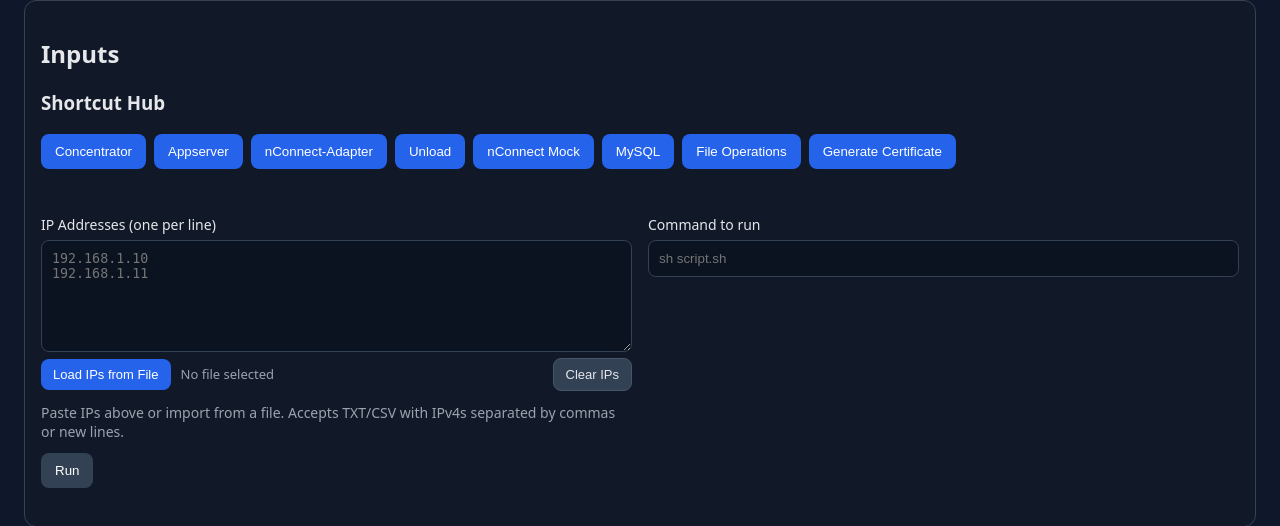
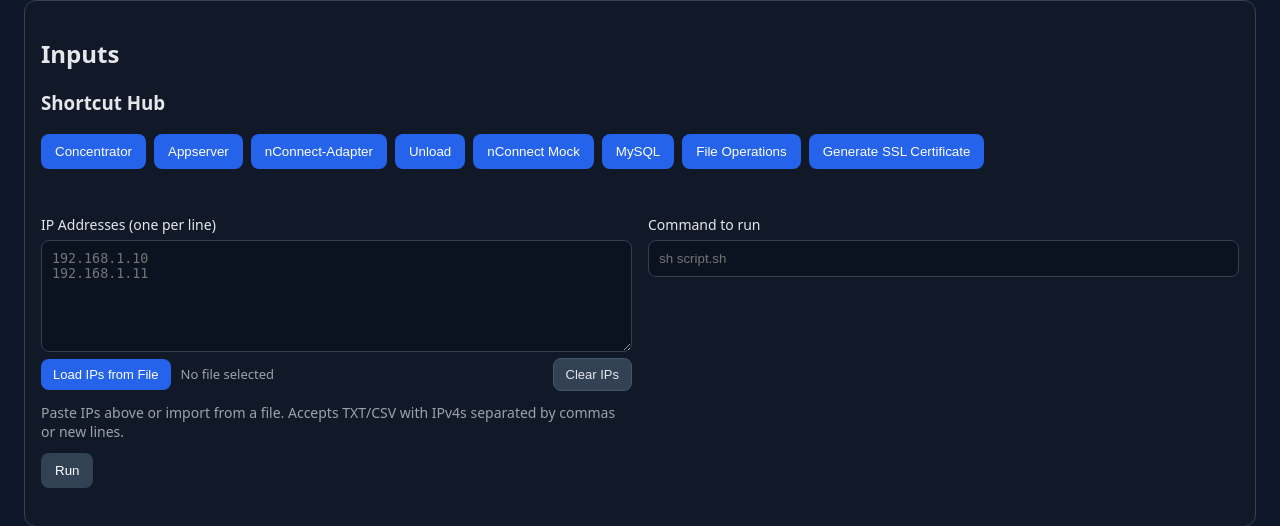
Before and after one commit to RN109167/load-test-util-remote-command-runner, a Flask app: page / in a window 1280 px wide. Shown: the part 136-662 px from the top of the page. Run offline with Flask 3, Linux system fonts and the light colour scheme.

Commit message:
Add favicon support and update certificate generation label

```diff
--- a/app/routes.py
+++ b/app/routes.py
@@ -1,4 +1,5 @@
 from flask import Blueprint, render_template, request, jsonify, current_app
+from flask import redirect, url_for
 import re
 import uuid
 from concurrent.futures import ThreadPoolExecutor, as_completed
@@ -14,6 +15,12 @@ job_manager = JobManager()
 @bp.route("/")
 def index():
     return render_template("index.html")
+
+
+# Provide a favicon route to avoid 404s when browsers request /favicon.ico
+@bp.route("/favicon.ico")
+def favicon():
+    return redirect(url_for('static', filename='favicon.svg'))
 
 
 def _valid_ipv4(ip: str) -> bool:
--- a/app/static/app.js
+++ b/app/static/app.js
@@ -22,7 +22,7 @@ const STRINGS = {
   NETWORK_ERROR_PREFIX: 'Network error: ',
   NO_FILE_SELECTED: 'No file selected',
   FILE_OPERATIONS: 'File Operations',
-  GENERATE_CERT: 'Generate Certificate',
+  GENERATE_CERT: 'Generate SSL Certificate',
 };
 
 // Shortcut command definitions: grouped actions the user can run remotely
--- a/app/templates/index.html
+++ b/app/templates/index.html
@@ -4,6 +4,7 @@
   <meta charset="utf-8" />
   <meta name="viewport" content="width=device-width, initial-scale=1" />
   <title>Remote Command Runner</title>
+  <link rel="icon" href="{{ url_for('static', filename='favicon.svg') }}" type="image/svg+xml" />
   <link rel="stylesheet" href="/static/styles.css" />
   </head>
 <body>
```
Also changed, not shown: app/static/favicon.svg (added).
